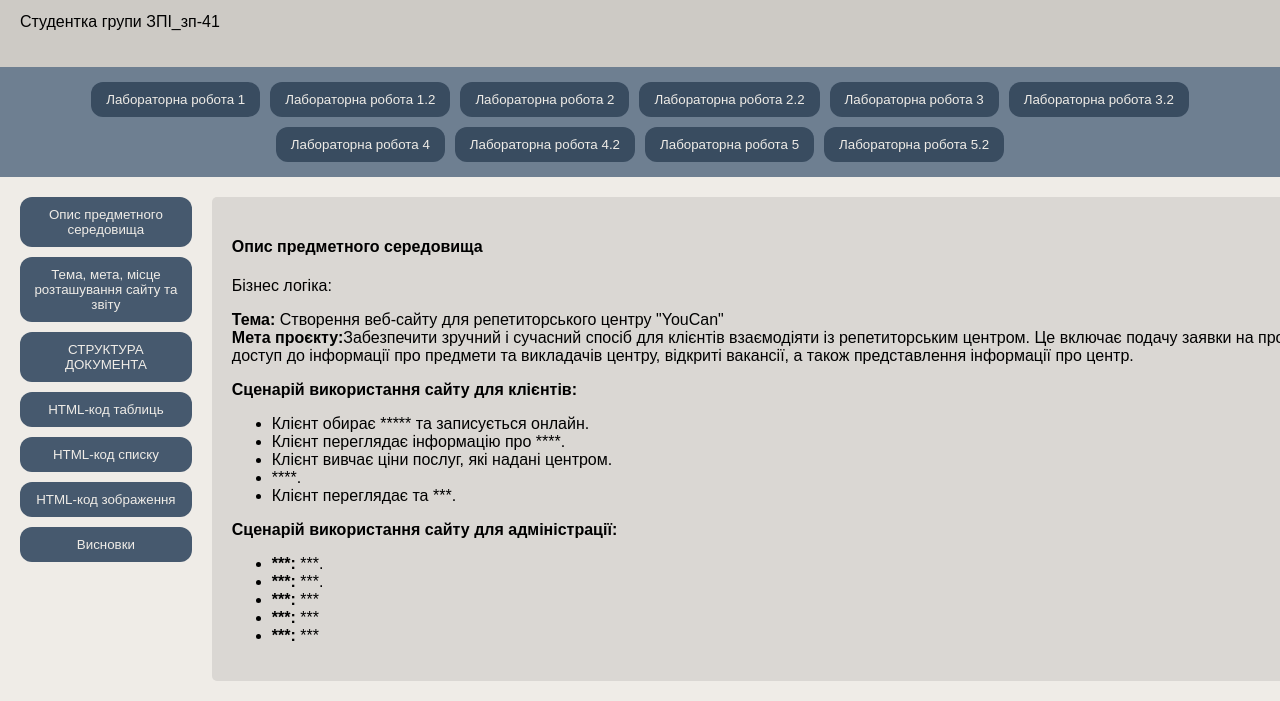
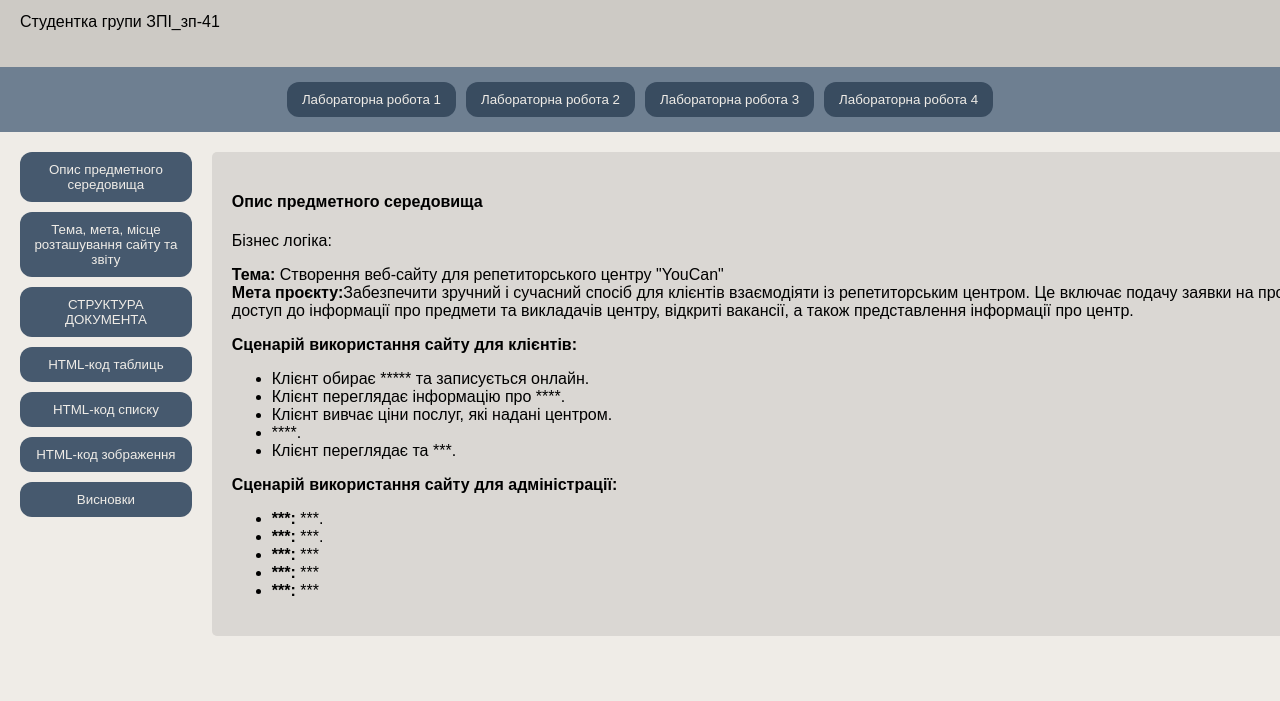
Before and after one commit to oleksandra-adamchyk/appReportAdamchyk, a plain HTML site: page index.html in a window 1280 px wide. Shown: the part 121-822 px from the top of the page. After the commit the page ends 800 px from the top, so only its background shows below. Drawn offline with Linux system fonts and the light colour scheme.

Commit message:
Numbers of Lab Works Changed

```diff
--- a/index.html
+++ b/index.html
@@ -21,15 +21,15 @@
     <!-- Навігація для вибору лабораторних робіт -->
     <nav>
         <button onclick="showLab('lab1')">Лабораторна робота 1</button>
-        <button onclick="showLab('lab1_2')">Лабораторна робота 1.2</button>
+        <!--<button onclick="showLab('lab1_2')">Лабораторна робота 1.2</button>-->
         <button onclick="showLab('lab2')">Лабораторна робота 2</button>
-        <button onclick="showLab('lab2_2')">Лабораторна робота 2.2</button>
+        <!--<button onclick="showLab('lab2_2')">Лабораторна робота 2.2</button>-->
         <button onclick="showLab('lab3')">Лабораторна робота 3</button>
-        <button onclick="showLab('lab3_2')">Лабораторна робота 3.2</button>
+        <!--<button onclick="showLab('lab3_2')">Лабораторна робота 3.2</button>-->
         <button onclick="showLab('lab4')">Лабораторна робота 4</button>
-        <button onclick="showLab('lab4_2')">Лабораторна робота 4.2</button>
-        <button onclick="showLab('lab5')">Лабораторна робота 5</button>
-        <button onclick="showLab('lab5_2')">Лабораторна робота 5.2</button>
+        <!--<button onclick="showLab('lab4_2')">Лабораторна робота 4.2</button>-->
+        <!--<button onclick="showLab('lab5')">Лабораторна робота 5</button>-->
+        <!--<button onclick="showLab('lab5_2')">Лабораторна робота 5.2</button>-->
     </nav>
 
     <main>
```
